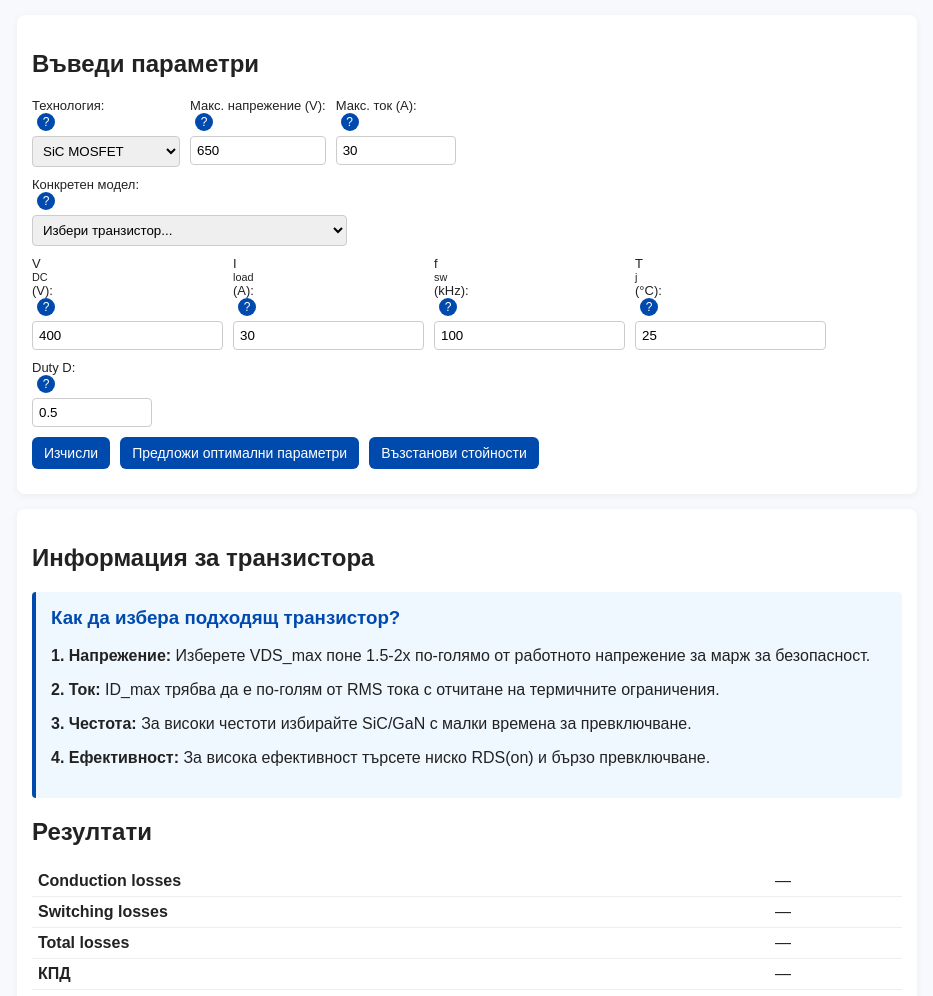
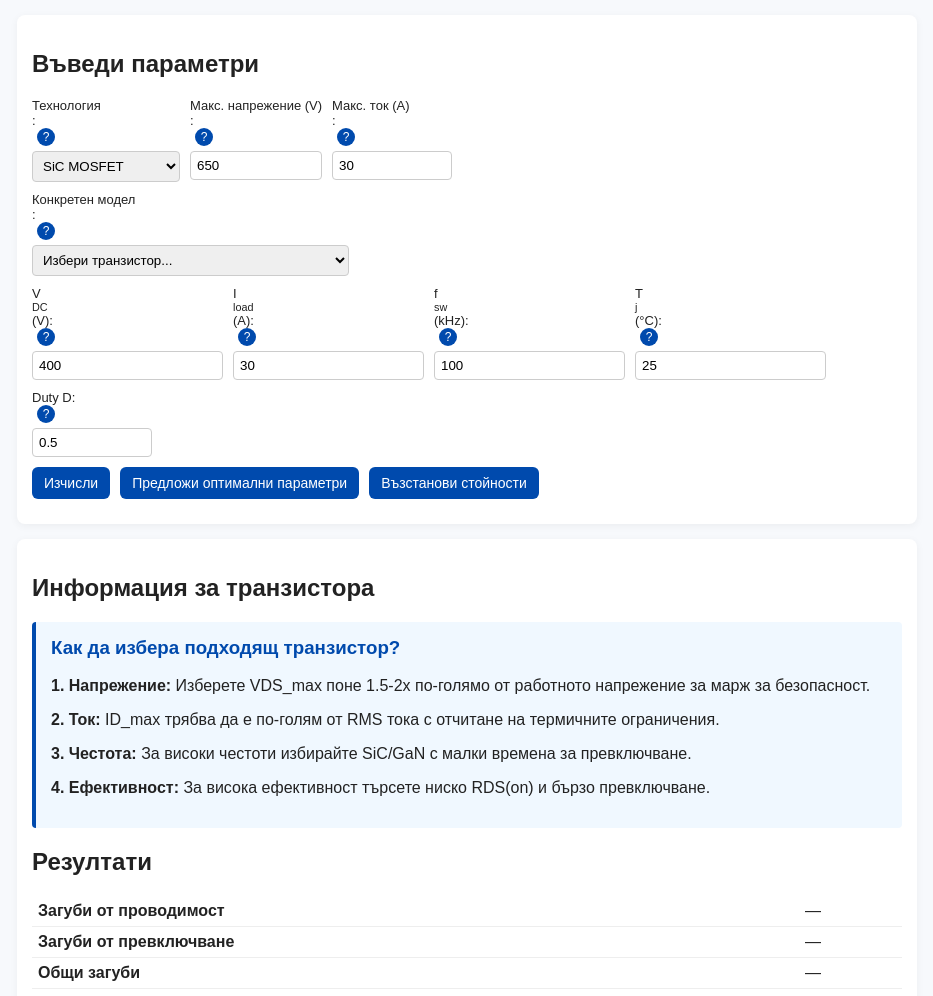
Before and after one commit to wafray93/PowerLossCalc, a Flask app: page / in a window 1280 px wide. Shown: the part 77-1073 px from the top of the page, without its empty margins (173-1106 px from the left). Run offline with Flask 3, Linux system fonts and the light colour scheme.

Commit message:
Add more transistor options and improve multilingual support for the calculator
Adds more Si MOSFETs to the transistor database and enhances the application's multilingual capabilities by adding new translation keys for various parameters and labels in the index.html template and the static/script.js file.

Replit-Commit-Author: Agent
Replit-Commit-Session-Id: 35db456f-c712-474e-9618-67bf690588bc
Replit-Commit-Checkpoint-Type: intermediate_checkpoint
Replit-Commit-Screenshot-Url: https://storage.googleapis.com/screenshot-production-us-central1/7a54c3c4-03b2-40e6-af10-77373727e946/35db456f-c712-474e-9618-67bf690588bc/ABTViNl

```diff
--- a/static/script.js
+++ b/static/script.js
@@ -14,7 +14,16 @@ const LANGUAGES = {
     reset: 'Възстанови стойности',
     transistorInfo: 'Информация за транзистора',
     results: 'Резултати',
-    // други преводи...
+    conductionLosses: 'Загуби от проводимост',
+    switchingLosses: 'Загуби от превключване',
+    totalLosses: 'Общи загуби',
+    efficiency: 'КПД',
+    formulasTitle: 'Формули и обяснение',
+    howToChoose: 'Как да избера подходящ транзистор?',
+    manufacturer: 'Производител',
+    package: 'Корпус',
+    applications: 'Приложения',
+    model: 'Модел'
   },
   en: {
     mainTitle: 'Calculator: Si / SiC / GaN Transistors',
@@ -30,7 +39,16 @@ const LANGUAGES = {
     reset: 'Reset Values',
     transistorInfo: 'Transistor Information',
     results: 'Results',
-    // други преводи...
+    conductionLosses: 'Conduction Losses',
+    switchingLosses: 'Switching Losses',
+    totalLosses: 'Total Losses',
+    efficiency: 'Efficiency',
+    formulasTitle: 'Formulas and Explanation',
+    howToChoose: 'How to choose the right transistor?',
+    manufacturer: 'Manufacturer',
+    package: 'Package',
+    applications: 'Applications',
+    model: 'Model'
   }
 };
 
@@ -133,6 +151,85 @@ const TRANSISTOR_DB = {
       vds_max: 600, id_max: 75, rds_mohm: 34, tr_ns: 80, tf_ns: 200,
       alpha: 0.0050, package: "TO-247AC", manufacturer: "Infineon",
       application: "Инвертори, welding equipment"
+    },
+    // Нови Si MOSFETs
+    "IPP60R125CP": {
+      name: "IPP60R125CP (Si MOSFET)",
+      vds_max: 600, id_max: 23, rds_mohm: 125, tr_ns: 45, tf_ns: 35,
+      alpha: 0.0070, package: "TO-220", manufacturer: "Infineon",
+      application: "PFC, SMPS"
+    },
+    "SPP20N60C3": {
+      name: "SPP20N60C3 (Si MOSFET)",
+      vds_max: 600, id_max: 20, rds_mohm: 190, tr_ns: 38, tf_ns: 25,
+      alpha: 0.0075, package: "TO-220", manufacturer: "Infineon",
+      application: "SMPS, UPS"
+    },
+    "IRFP260N": {
+      name: "IRFP260N (Si MOSFET)",
+      vds_max: 200, id_max: 50, rds_mohm: 40, tr_ns: 43, tf_ns: 35,
+      alpha: 0.0065, package: "TO-247", manufacturer: "Infineon",
+      application: "Audio amplifiers, motor control"
+    },
+    "STF13NM60N": {
+      name: "STF13NM60N (Si MOSFET)",
+      vds_max: 600, id_max: 13, rds_mohm: 300, tr_ns: 25, tf_ns: 40,
+      alpha: 0.0080, package: "TO-220FP", manufacturer: "STMicroelectronics",
+      application: "Lighting, SMPS"
+    },
+    "STP6NK60Z": {
+      name: "STP6NK60Z (Si MOSFET)",
+      vds_max: 600, id_max: 6, rds_mohm: 1000, tr_ns: 25, tf_ns: 60,
+      alpha: 0.0085, package: "TO-220", manufacturer: "STMicroelectronics",
+      application: "Low power SMPS"
+    },
+    "IRF740": {
+      name: "IRF740 (Si MOSFET)",
+      vds_max: 400, id_max: 10, rds_mohm: 480, tr_ns: 50, tf_ns: 85,
+      alpha: 0.0070, package: "TO-220", manufacturer: "Infineon",
+      application: "Medium power switching"
+    },
+    "BUZ11": {
+      name: "BUZ11 (Si MOSFET)",
+      vds_max: 50, id_max: 30, rds_mohm: 40, tr_ns: 15, tf_ns: 25,
+      alpha: 0.0065, package: "TO-220", manufacturer: "STMicroelectronics",
+      application: "Audio, linear regulators"
+    },
+    "IRF9540N": {
+      name: "IRF9540N (Si P-MOSFET)",
+      vds_max: 100, id_max: 23, rds_mohm: 117, tr_ns: 95, tf_ns: 50,
+      alpha: 0.0070, package: "TO-220", manufacturer: "Infineon",
+      application: "P-channel applications"
+    },
+    "IRLB3034PBF": {
+      name: "IRLB3034PBF (Si MOSFET)",
+      vds_max: 40, id_max: 195, rds_mohm: 1.7, tr_ns: 46, tf_ns: 12,
+      alpha: 0.0055, package: "TO-220AB", manufacturer: "Infineon",
+      application: "DC-DC converters, motor control"
+    },
+    "IRFZ46N": {
+      name: "IRFZ46N (Si MOSFET)",
+      vds_max: 55, id_max: 53, rds_mohm: 16, tr_ns: 23, tf_ns: 16,
+      alpha: 0.0065, package: "TO-220", manufacturer: "Infineon",
+      application: "Synchronous rectifiers"
+    },
+    "IRLB4030PBF": {
+      name: "IRLB4030PBF (Si MOSFET)",
+      vds_max: 100, id_max: 180, rds_mohm: 3.7, tr_ns: 33, tf_ns: 27,
+      alpha: 0.0060, package: "TO-220AB", manufacturer: "Infineon",
+      application: "Motor control, DC-DC"
+    },
+    "IRF520N": {
+      name: "IRF520N (Si MOSFET)",
+      vds_max: 100, id_max: 9.7, rds_mohm: 270, tr_ns: 43, tf_ns: 28,
+      alpha: 0.0065, package: "TO-220", manufacturer: "Infineon",
+      application: "General purpose switching"
+    },
+    "STP10NK60Z": {
+      name: "STP10NK60Z (Si MOSFET)",
+      vds_max: 600, id_max: 10, rds_mohm: 650, tr_ns: 35, tf_ns: 80,
+      alpha: 0.0080, package: "TO-220", manufacturer: "STMicroelectronics",
+      application: "SMPS, lighting"
     }
   },
 
@@ -189,6 +286,67 @@ const TRANSISTOR_DB = {
       vds_max: 1700, id_max: 60, rds_mohm: 25, tr_ns: 25, tf_ns: 45,
       alpha: 0.0015, package: "TO-247-4", manufacturer: "Wolfspeed",
       application: "Високоволтови преобразуватели"
+    },
+    // Нови SiC MOSFETs
+    "C2M0040120D": {
+      name: "C2M0040120D (SiC MOSFET)",
+      vds_max: 1200, id_max: 60, rds_mohm: 40, tr_ns: 18, tf_ns: 23,
+      alpha: 0.0018, package: "TO-247", manufacturer: "Wolfspeed",
+      application: "Industrial motor drives"
+    },
+    "C2M0025120D": {
+      name: "C2M0025120D (SiC MOSFET)",
+      vds_max: 1200, id_max: 90, rds_mohm: 25, tr_ns: 20, tf_ns: 26,
+      alpha: 0.0015, package: "TO-247", manufacturer: "Wolfspeed",
+      application: "EV charging, grid tie inverters"
+    },
+    "SCT3120AL": {
+      name: "SCT3120AL (SiC MOSFET)",
+      vds_max: 1200, id_max: 35, rds_mohm: 120, tr_ns: 22, tf_ns: 28,
+      alpha: 0.0025, package: "TO-247", manufacturer: "Rohm",
+      application: "Power supplies"
+    },
+    "SCT3080KL": {
+      name: "SCT3080KL (SiC MOSFET)",
+      vds_max: 1200, id_max: 52, rds_mohm: 80, tr_ns: 25, tf_ns: 20,
+      alpha: 0.0022, package: "TO-247", manufacturer: "Rohm",
+      application: "Motor drives"
+    },
+    "STW88N65M5": {
+      name: "STW88N65M5 (SiC MOSFET)",
+      vds_max: 650, id_max: 80, rds_mohm: 65, tr_ns: 28, tf_ns: 15,
+      alpha: 0.0020, package: "H2PAK", manufacturer: "STMicroelectronics",
+      application: "Automotive OBC"
+    },
+    "UF3C120040K4S": {
+      name: "UF3C120040K4S (SiC MOSFET)",
+      vds_max: 1200, id_max: 72, rds_mohm: 40, tr_ns: 19, tf_ns: 22,
+      alpha: 0.0018, package: "TO-247", manufacturer: "UnitedSiC",
+      application: "High efficiency power conversion"
+    },
+    "IMW65R027M1H": {
+      name: "IMW65R027M1H (SiC MOSFET)",
+      vds_max: 650, id_max: 90, rds_mohm: 27, tr_ns: 12, tf_ns: 18,
+      alpha: 0.0016, package: "TO-247", manufacturer: "Infineon",
+      application: "Server PSU, telecom"
+    },
+    "SCT2450KE": {
+      name: "SCT2450KE (SiC MOSFET)",
+      vds_max: 650, id_max: 45, rds_mohm: 45, tr_ns: 18, tf_ns: 12,
+      alpha: 0.0018, package: "TO-247", manufacturer: "Rohm",
+      application: "AC servo drives"
+    },
+    "IMW120R045M1H": {
+      name: "IMW120R045M1H (SiC MOSFET)",
+      vds_max: 1200, id_max: 45, rds_mohm: 45, tr_ns: 22, tf_ns: 18,
+      alpha: 0.0020, package: "TO-247", manufacturer: "Infineon",
+      application: "Traction inverters"
+    },
+    "SCT2160KE": {
+      name: "SCT2160KE (SiC MOSFET)",
+      vds_max: 650, id_max: 25, rds_mohm: 160, tr_ns: 15, tf_ns: 22,
+      alpha: 0.0025, package: "TO-220", manufacturer: "Rohm",
+      application: "SMPS applications"
     }
   },
 
@@ -348,17 +506,46 @@ function filterTransistors() {
   const maxCurrent = +document.getElementById('maxCurrent').value;
 
   const transistorSelect = document.getElementById('transistorSelect');
-  transistorSelect.innerHTML = '<option value="">Избери транзистор...</option>';
+  const langData = LANGUAGES[currentLang] || LANGUAGES['bg'];
+  transistorSelect.innerHTML = `<option value="">${langData.selectTransistor}</option>`;
 
-  const transistors = TRANSISTOR_DB[tech];
+  const transistors = TRANSISTOR_DB[tech] || {};
 
-  for (const [key, transistor] of Object.entries(transistors)) {
-    if (transistor.vds_max >= maxVoltage && transistor.id_max >= maxCurrent) {
-      const option = document.createElement('option');
-      option.value = key;
-      option.textContent = `${transistor.name} (${transistor.vds_max}V/${transistor.id_max}A)`;
-      transistorSelect.appendChild(option);
-    }
+  // Филтрираме и сортираме транзисторите
+  const filteredTransistors = Object.entries(transistors)
+    .filter(([key, transistor]) => {
+      // Стриктно филтриране: всички параметри трябва да са >= зададените
+      return transistor.vds_max >= maxVoltage && transistor.id_max >= maxCurrent;
+    })
+    .sort((a, b) => {
+      // Първо сортираме по близост към зададения ток
+      const currentDiffA = Math.abs(a[1].id_max - maxCurrent);
+      const currentDiffB = Math.abs(b[1].id_max - maxCurrent);
+      if (currentDiffA !== currentDiffB) {
+        return currentDiffA - currentDiffB;
+      }
+      // След това по близост към зададеното напрежение
+      return Math.abs(a[1].vds_max - maxVoltage) - Math.abs(b[1].vds_max - maxVoltage);
+    });
+
+  // Добавяме филтрираните транзистори в select
+  filteredTransistors.forEach(([key, transistor]) => {
+    const option = document.createElement('option');
+    option.value = key;
+    option.textContent = `${transistor.name} [${transistor.vds_max}V, ${transistor.id_max}A]`;
+    transistorSelect.appendChild(option);
+  });
+
+  // Ако няма резултати, покажи съобщение
+  if (filteredTransistors.length === 0) {
+    const option = document.createElement('option');
+    option.value = '';
+    const message = currentLang === 'en' ?
+      `No transistors for ${maxVoltage}V/${maxCurrent}A - adjust parameters` :
+      `Няма транзистори за ${maxVoltage}V/${maxCurrent}A - промени параметрите`;
+    option.textContent = message;
+    option.disabled = true;
+    transistorSelect.appendChild(option);
   }
 }
 
@@ -592,9 +779,20 @@ function switchLanguage(lang) {
   // Обновяваме текстовете
   const langData = LANGUAGES[lang];
   if (langData) {
+    // Основни заглавия
     document.getElementById('mainTitle').textContent = langData.mainTitle;
     document.getElementById('subtitle').textContent = langData.subtitle;
-    // Добавяме повече преводи тук според нуждата
+
+    // Обновяваме всички елементи с data-lang атрибут
+    document.querySelectorAll('[data-lang]').forEach(element => {
+      const key = element.getAttribute('data-lang');
+      if (langData[key]) {
+        element.textContent = langData[key];
+      }
+    });
+
+    // Обновяваме и транзисторния select
+    filterTransistors();
   }
 }
 
--- a/templates/index.html
+++ b/templates/index.html
@@ -20,9 +20,9 @@
 
   <main>
     <section class="controls">
-      <h2>Въведи параметри</h2>
+      <h2 data-lang="inputParams">Въведи параметри</h2>
       <div class="row">
-        <label class="tooltip-label">Технология:
+        <label class="tooltip-label"><span data-lang="technology">Технология</span>:
           <span class="tooltip-icon">?</span>
           <div class="tooltip">Изберете тип полупроводник: Si (силиций) за стандартни приложения, SiC (силициев карбид) за висока ефективност и температура, GaN (галиев нитрид) за високочестотни приложения.</div>
           <select id="techSelect">
@@ -32,13 +32,13 @@
           </select>
         </label>
 
-        <label class="tooltip-label">Макс. напрежение (V):
+        <label class="tooltip-label"><span data-lang="maxVoltage">Макс. напрежение (V)</span>:
           <span class="tooltip-icon">?</span>
           <div class="tooltip">Задайте максималното работно напрежение за вашето приложение. Транзисторът трябва да има VDS_max по-голямо от това значение с марж за безопасност (обикновено 1.5-2x).</div>
           <input id="maxVoltage" type="number" value="650" min="50" max="1500">
         </label>
 
-        <label class="tooltip-label">Макс. ток (A):
+        <label class="tooltip-label"><span data-lang="maxCurrent">Макс. ток (A)</span>:
           <span class="tooltip-icon">?</span>
           <div class="tooltip">Задайте максималния постоянен ток през транзистора. Транзисторът трябва да може да провежда поне този ток с добро охлаждане.</div>
           <input id="maxCurrent" type="number" value="30" min="1" max="100">
@@ -46,7 +46,7 @@
       </div>
 
       <div class="row">
-        <label class="tooltip-label">Конкретен модел:
+        <label class="tooltip-label"><span data-lang="concreteModel">Конкретен модел</span>:
           <span class="tooltip-icon">?</span>
           <div class="tooltip">Изберете конкретен транзистор от филтрираните по напрежение и ток. Всеки модел има реални параметри от datasheet-а на производителя.</div>
           <select id="transistorSelect">
@@ -88,47 +88,47 @@
       </div>
 
       <div class="row">
-        <button id="calcBtn">Изчисли</button>
-        <button id="suggestBtn" disabled>Предложи оптимални параметри</button>
-        <button id="resetBtn">Възстанови стойности</button>
+        <button id="calcBtn" data-lang="calculate">Изчисли</button>
+        <button id="suggestBtn" disabled data-lang="suggestOptimal">Предложи оптимални параметри</button>
+        <button id="resetBtn" data-lang="reset">Възстанови стойности</button>
       </div>
     </section>
 
     <section class="results">
-      <h2>Информация за транзистора</h2>
+      <h2 data-lang="transistorInfo">Информация за транзистора</h2>
       <div id="transistorInfo" class="transistor-info" style="display: none;">
         <table>
-          <tr><td>Модел</td><td id="modelName">—</td></tr>
-          <tr><td>Производител</td><td id="manufacturer">—</td></tr>
-          <tr><td>Корпус</td><td id="package">—</td></tr>
+          <tr><td data-lang="model">Модел</td><td id="modelName">—</td></tr>
+          <tr><td data-lang="manufacturer">Производител</td><td id="manufacturer">—</td></tr>
+          <tr><td data-lang="package">Корпус</td><td id="package">—</td></tr>
           <tr><td>V<sub>DS max</sub></td><td id="vdsMax">—</td></tr>
           <tr><td>I<sub>D max</sub></td><td id="idMax">—</td></tr>
           <tr><td>R<sub>DS(on)</sub></td><td id="rdsOn">—</td></tr>
-          <tr><td>Приложения</td><td id="application">—</td></tr>
+          <tr><td data-lang="applications">Приложения</td><td id="application">—</td></tr>
         </table>
         <div id="parameterSuggestions"></div>
       </div>
 
       <div class="educational-info">
-        <h3>Как да избера подходящ транзистор?</h3>
+        <h3 data-lang="howToChoose">Как да избера подходящ транзистор?</h3>
         <p><strong>1. Напрежение:</strong> Изберете VDS_max поне 1.5-2x по-голямо от работното напрежение за марж за безопасност.</p>
         <p><strong>2. Ток:</strong> ID_max трябва да е по-голям от RMS тока с отчитане на термичните ограничения.</p>
         <p><strong>3. Честота:</strong> За високи честоти избирайте SiC/GaN с малки времена за превключване.</p>
         <p><strong>4. Ефективност:</strong> За висока ефективност търсете ниско RDS(on) и бързо превключване.</p>
       </div>
 
-      <h2>Резултати</h2>
+      <h2 data-lang="results">Резултати</h2>
       <table>
-        <tr><td>Conduction losses</td><td id="pCond">—</td></tr>
-        <tr><td>Switching losses</td><td id="pSw">—</td></tr>
-        <tr><td>Total losses</td><td id="pTotal">—</td></tr>
-        <tr><td>КПД</td><td id="efficiency">—</td></tr>
+        <tr><td data-lang="conductionLosses">Conduction losses</td><td id="pCond">—</td></tr>
+        <tr><td data-lang="switchingLosses">Switching losses</td><td id="pSw">—</td></tr>
+        <tr><td data-lang="totalLosses">Total losses</td><td id="pTotal">—</td></tr>
+        <tr><td data-lang="efficiency">КПД</td><td id="efficiency">—</td></tr>
       </table>
 
       <canvas id="lossChart"></canvas>
 
       <div class="explanation">
-        <h2>Формули и обяснение</h2>
+        <h2 data-lang="formulasTitle">Формули и обяснение</h2>
         <div id="explainText"></div>
       </div>
     </section>
```
